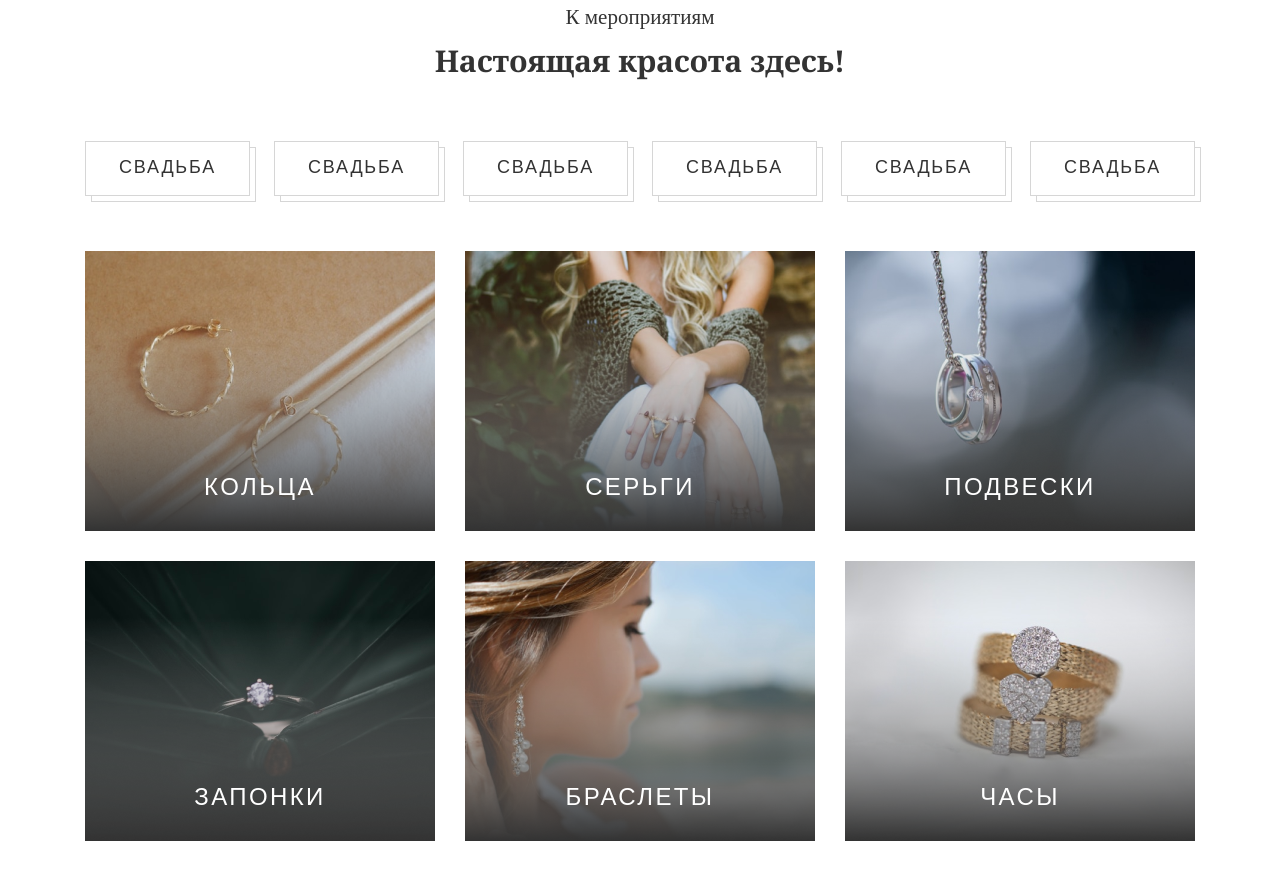
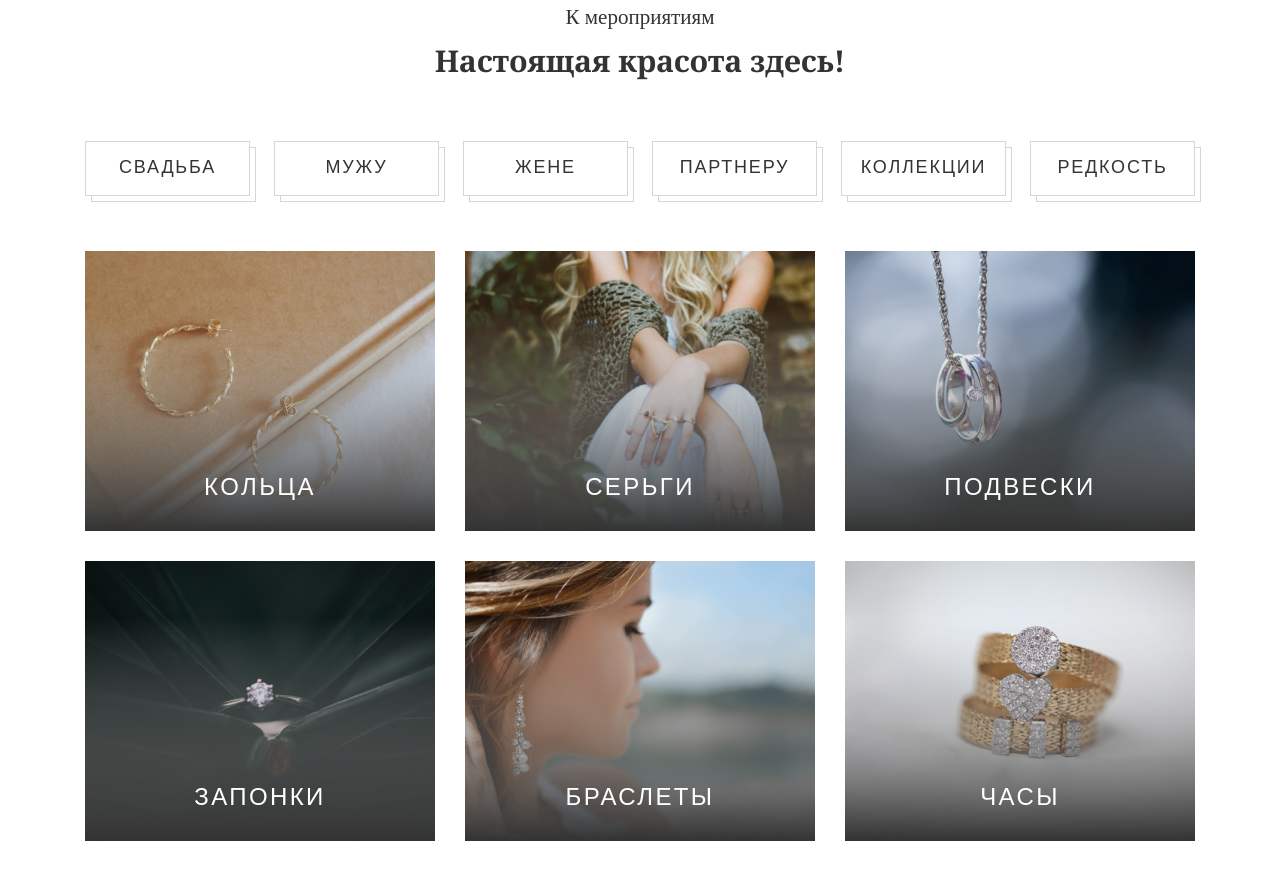
Before and after one commit to VanyaShumilo1/OjjoManStyle, a website: page src/index.html in a window 1280 px wide. Shown: the part 897-1777 px from the top of the page. Drawn offline with nearby package versions, Linux system fonts and the light colour scheme.

Commit message:
articles

```diff
--- a/src/index.html
+++ b/src/index.html
@@ -71,23 +71,23 @@
                     <div class="events__menu-item-border"></div>
                 </div>
                 <div class="events__menu-item menu-active">
-                    <div class="events__menu-item-text">Свадьба</div>
+                    <div class="events__menu-item-text">МУЖУ</div>
                     <div class="events__menu-item-border"></div>
                 </div>
                 <div class="events__menu-item menu-active">
-                    <div class="events__menu-item-text">Свадьба</div>
+                    <div class="events__menu-item-text">жене</div>
                     <div class="events__menu-item-border"></div>
                 </div>
                 <div class="events__menu-item menu-active">
-                    <div class="events__menu-item-text">Свадьба</div>
+                    <div class="events__menu-item-text">партнеру</div>
                     <div class="events__menu-item-border"></div>
                 </div>
                 <div class="events__menu-item menu-active">
-                    <div class="events__menu-item-text">Свадьба</div>
+                    <div class="events__menu-item-text">коллекции</div>
                     <div class="events__menu-item-border"></div>
                 </div>
                 <div class="events__menu-item menu-active">
-                    <div class="events__menu-item-text">Свадьба</div>
+                    <div class="events__menu-item-text">редкость</div>
                     <div class="events__menu-item-border"></div>
                 </div>
             </div>
@@ -174,7 +174,6 @@
         </div>
     </section>
 
-    350*370
 
     <script src="https://code.jquery.com/jquery-1.11.0.min.js"></script>
     <script src="https://code.jquery.com/jquery-migrate-1.2.1.min.js"></script>
```
